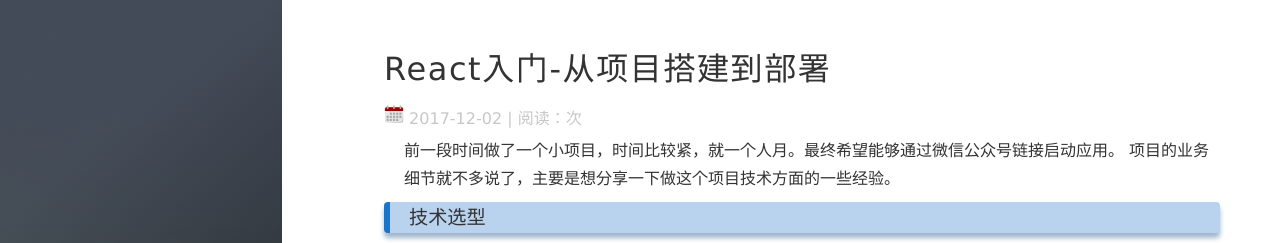
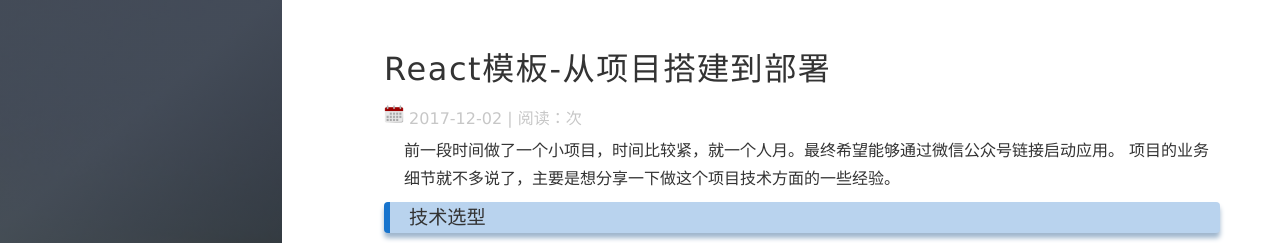
Before and after one commit to lidaguang1989/lidaguang1989.github.io, a Jekyll site: the page built from _posts/2017-12-02-react-seed.md, in a window 1280 px wide and 900 px high. Shown: the top 243 px of the window. Built offline with Jekyll 4.4.1, drawn with Linux system fonts in a browser that asks for light colours; nearby versions of some CDN libraries; comment, search, counter and statistics services are not loaded.

Commit message:
update post title

```diff
--- a/_posts/2017-12-02-react-seed.md
+++ b/_posts/2017-12-02-react-seed.md
@@ -1,6 +1,6 @@
 ---
 layout: post
-title: React入门-从项目搭建到部署
+title: React模板-从项目搭建到部署
 date: 2017-12-02
 tags: [React]
 ---
```
